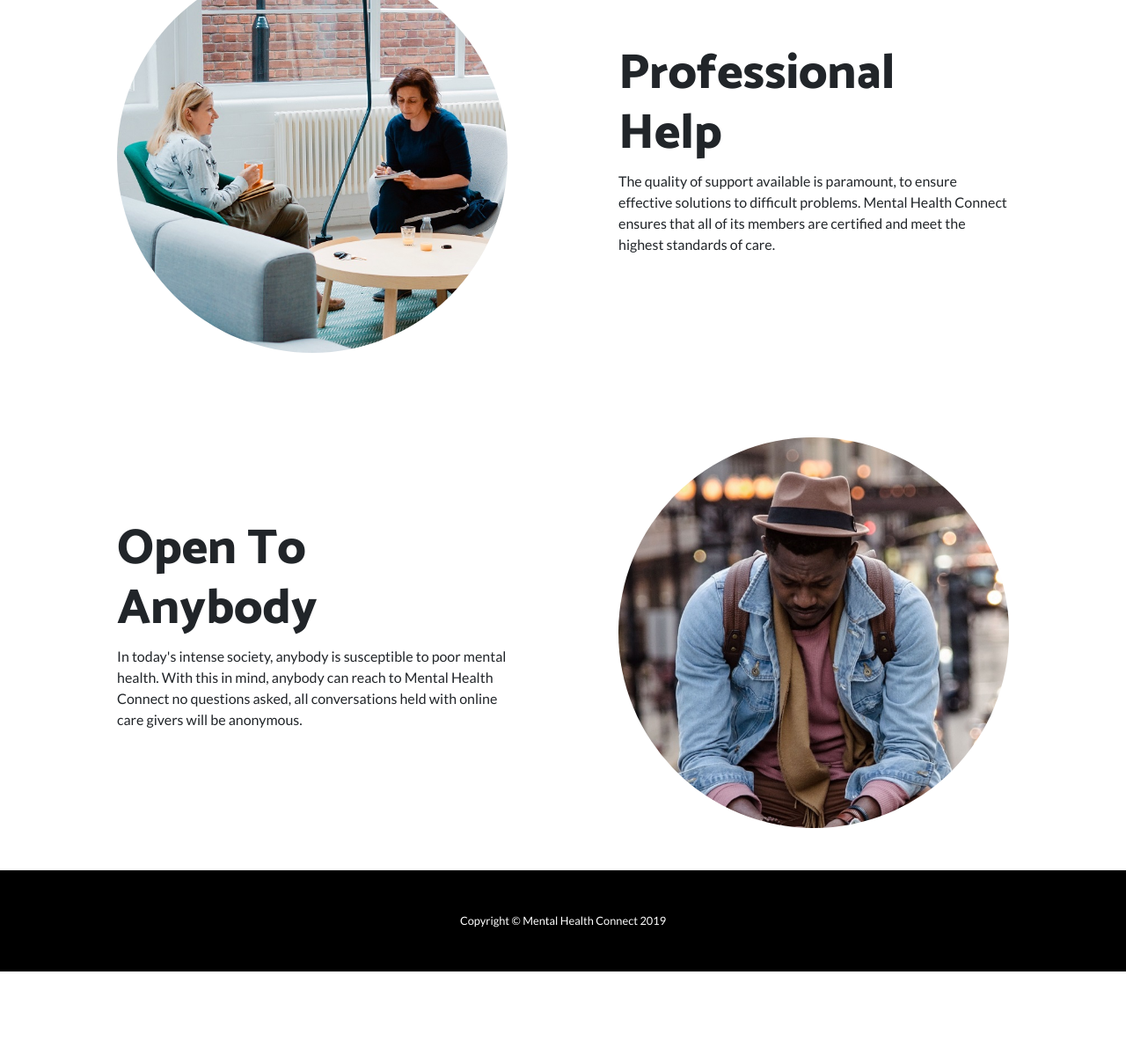
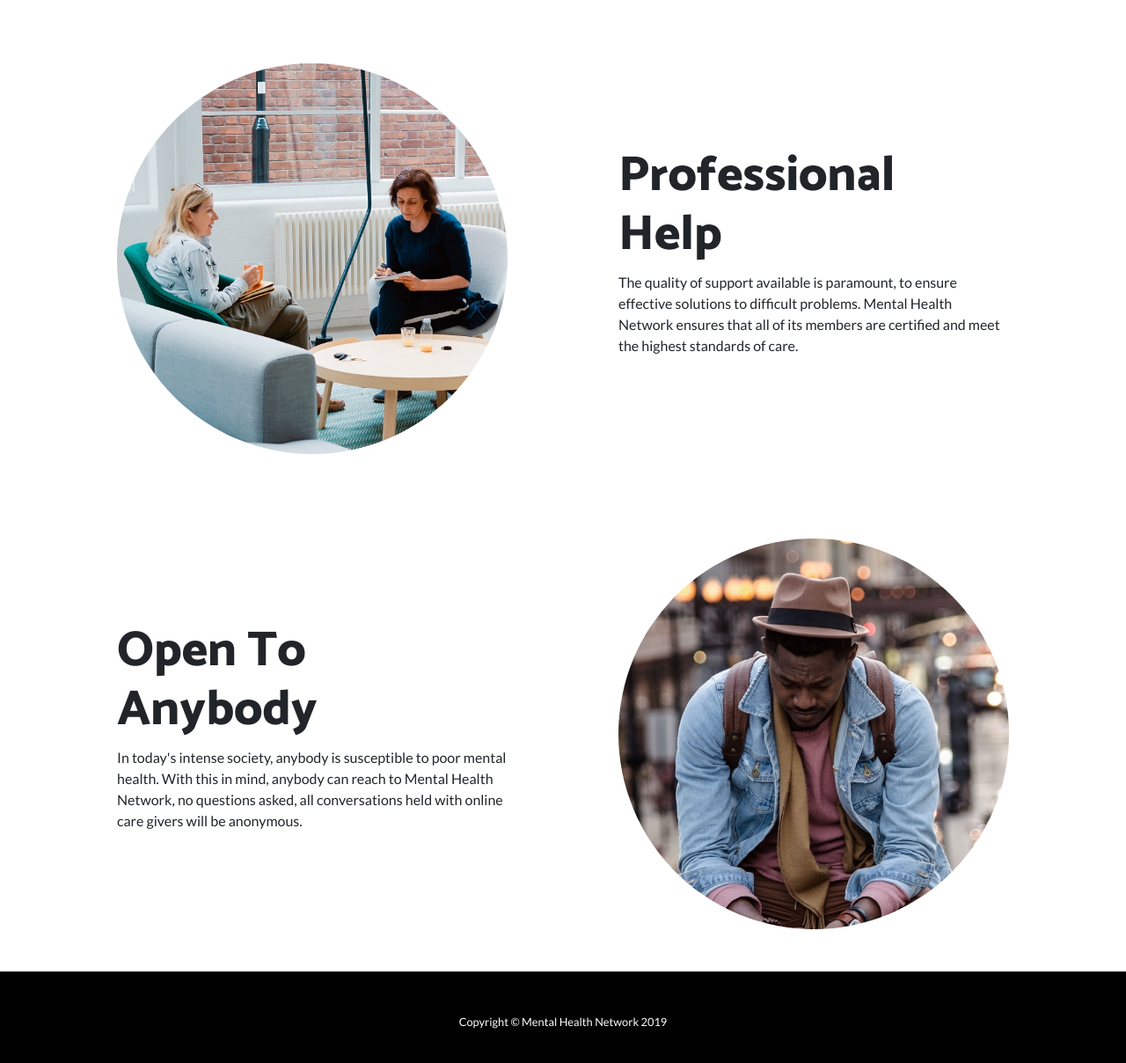
Before and after one commit to BrianNewton/Mental-Health-Network, a website: page index.html in a window 1280 px wide. Shown: the part 1318-2526 px from the top of the page at 88% size. Before the commit the page ends 2422 px from the top, so only its background shows below. Drawn offline with Linux system fonts and the light colour scheme.

Commit message:
Changed Mental Health Connect to Mental Health Network

```diff
--- a/index.html
+++ b/index.html
@@ -8,7 +8,7 @@
     <meta name="description" content="">
     <meta name="author" content="">
 
-    <title>Mental Health Connect</title>
+    <title>Mental Health Network</title>
 
     <!-- Bootstrap core CSS -->
     <link href="vendor/bootstrap/css/bootstrap.css" rel="stylesheet">
@@ -47,7 +47,7 @@
     <header class="masthead text-center text-white">
       <div class="masthead-content">
         <div class="container">
-          <h1 class="masthead-heading mb-0">Mental Health Connect</h1>
+          <h1 class="masthead-heading mb-0">Mental Health Network/h1>
           <h2 class="masthead-subheading mb-0">24/7 worldwide help </h2>
           <a href="#" class="btn btn-primary btn-xl rounded-pill mt-5">Talk to a Professional</a>
         </div>
@@ -70,7 +70,7 @@
             <div class="p-5">
               <h2 class="display-4">Always Available</h2>
               <p>In the intense stress and pressure of the modern world, it's always important to be able reach out for professional help at a
-              moment's notice. Mental Health Connect uses an extensive network of available mental health professionals to provide immediate support.</p>
+              moment's notice. Mental Health Network uses an extensive network of available mental health professionals to provide immediate support.</p>
             </div>
           </div>
         </div>
@@ -88,7 +88,7 @@
           <div class="col-lg-6">
             <div class="p-5">
               <h2 class="display-4">Professional Help</h2>
-              <p>The quality of support available is paramount, to ensure effective solutions to difficult problems. Mental Health Connect ensures that all of its members are certified and meet the highest standards of care. </p>
+              <p>The quality of support available is paramount, to ensure effective solutions to difficult problems. Mental Health Network ensures that all of its members are certified and meet the highest standards of care. </p>
             </div>
           </div>
         </div>
@@ -106,7 +106,7 @@
           <div class="col-lg-6 order-lg-1">
             <div class="p-5">
               <h2 class="display-4">Open To Anybody</h2>
-              <p>In today's intense society, anybody is susceptible to poor mental health. With this in mind, anybody can reach to Mental Health Connect no questions asked, all conversations held with online care givers will be anonymous.</p>
+              <p>In today's intense society, anybody is susceptible to poor mental health. With this in mind, anybody can reach to Mental Health Network, no questions asked, all conversations held with online care givers will be anonymous.</p>
             </div>
           </div>
         </div>
@@ -116,7 +116,7 @@
     <!-- Footer -->
     <footer class="py-5 bg-black">
       <div class="container">
-        <p class="m-0 text-center text-white small">Copyright &copy; Mental Health Connect 2019</p>
+        <p class="m-0 text-center text-white small">Copyright &copy; Mental Health Network 2019</p>
       </div>
       <!-- /.container -->
     </footer>
```
